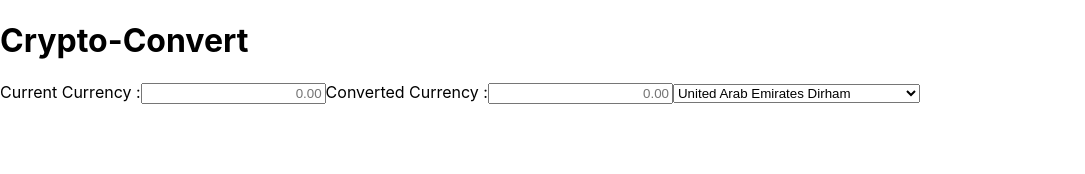
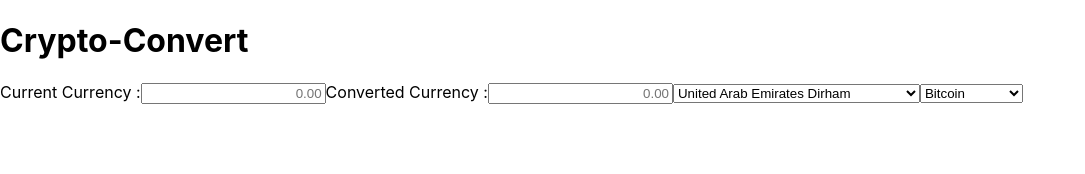
Before and after one commit to danielarmbruster0314/Phase-2-Coding-Project-Crypto-Currency-Converter, a React (Create React App) app in the folder currency-converter/: page / in a window 1280 px wide. Shown: the top 174 px of the page, without its empty margins (0-1085 px from the left). Built offline with nearby package versions, Linux system fonts and the light colour scheme.

Commit message:
added more cripto values in an input field

```diff
--- a/currency-converter/src/Convert.js
+++ b/currency-converter/src/Convert.js
@@ -164,6 +164,28 @@ function Convert(){
                 <option value="ZMW">Zambian Kwacha</option>
                 <option value="ZWl">Zimbabwean Dollar</option>
             </select>
+            <select name="cripto">
+        <option>Bitcoin</option>
+        <option value="ETH">Ethereum</option>
+        <option value="USDT">Tether</option>
+        <option value="BNB">Binance-Coin</option>
+        <option value="XRP">Ripple</option>
+        <option value="ADA">Cardano</option>
+        <option value="SOL">Solana</option>
+        <option value="TRC">Terracoin</option>
+        <option value="AVAX">Avalanche</option>
+        <option></option>
+        <option></option>
+        <option></option>
+        <option></option>
+        <option></option>
+        <option></option>
+        <option></option>
+        <option></option>
+        <option></option>
+        <option></option>
+        <option></option>
+            </select>
         </div>
     )
 }
```
